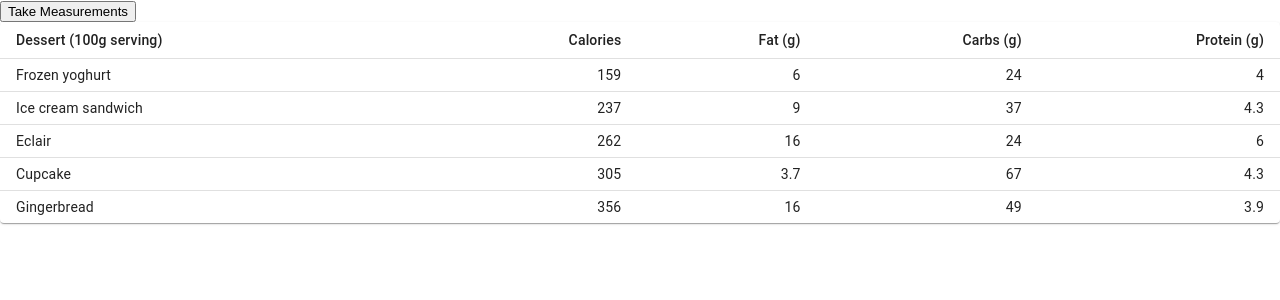
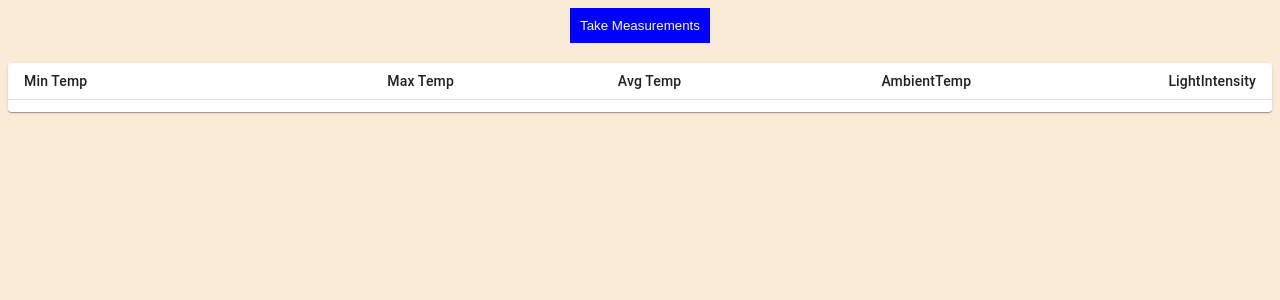
Before and after one commit to apdd2003/ktflaskreact, a React (Create React App) app in the folder frontend/: page / in a window 1280 px wide. Shown: the top 300 px of the page. Built offline with nearby package versions, Linux system fonts and the light colour scheme.

Commit message:
add react component for take measurements

```diff
--- a/frontend/public/index.html
+++ b/frontend/public/index.html
@@ -9,6 +9,11 @@
       name="description"
       content="Web site created using create-react-app"
     />
+    <style>
+      body{
+        background-color: antiquewhite;
+      }
+    </style>
     <link rel="apple-touch-icon" href="%PUBLIC_URL%/logo192.png" />
     <!--
       manifest.json provides metadata used when your web app is installed on a
--- a/frontend/src/components/TakeMeas.js
+++ b/frontend/src/components/TakeMeas.js
@@ -1,4 +1,5 @@
 import * as React from 'react';
+import { useState, useEffect } from 'react';
 import Table from '@mui/material/Table';
 import TableBody from '@mui/material/TableBody';
 import TableCell from '@mui/material/TableCell';
@@ -6,49 +7,50 @@ import TableContainer from '@mui/material/TableContainer';
 import TableHead from '@mui/material/TableHead';
 import TableRow from '@mui/material/TableRow';
 import Paper from '@mui/material/Paper';
+import "./takemeas.css";
 
-function createData(name, calories, fat, carbs, protein) {
-  return { name, calories, fat, carbs, protein };
+export function takeMeasurements(setmdata){
+
+  setmdata("hello")
+
 }
 
-const rows = [
-  createData('Frozen yoghurt', 159, 6.0, 24, 4.0),
-  createData('Ice cream sandwich', 237, 9.0, 37, 4.3),
-  createData('Eclair', 262, 16.0, 24, 6.0),
-  createData('Cupcake', 305, 3.7, 67, 4.3),
-  createData('Gingerbread', 356, 16.0, 49, 3.9),
-];
+function TakeMeas() {
 
-function TakeMeas() {
+  const [mdata, setmdata]=useState("");
+  useEffect(()=>{
+
+  },[mdata]);
+
     return (
       <>
-        <button className='takeMeasButton'>Take Measurements</button>
+        <button onClick={()=>setmdata("new h"+Math.random())} className='tm' >Take Measurements</button>
         <TableContainer component={Paper}>
       <Table sx={{ minWidth: 650 }} size="small" aria-label="a dense table">
         <TableHead>
           <TableRow>
-            <TableCell>Dessert (100g serving)</TableCell>
-            <TableCell align="right">Calories</TableCell>
-            <TableCell align="right">Fat&nbsp;(g)</TableCell>
-            <TableCell align="right">Carbs&nbsp;(g)</TableCell>
-            <TableCell align="right">Protein&nbsp;(g)</TableCell>
+            <TableCell>Min Temp</TableCell>
+            <TableCell align="right">Max Temp</TableCell>
+            <TableCell align="right">Avg Temp</TableCell>
+            <TableCell align="right">AmbientTemp</TableCell>
+            <TableCell align="right">LightIntensity</TableCell>
           </TableRow>
         </TableHead>
         <TableBody>
-          {rows.map((row) => (
+
             <TableRow
-              key={row.name}
+              key={Math.random()}
               sx={{ '&:last-child td, &:last-child th': { border: 0 } }}
             >
               <TableCell component="th" scope="row">
-                {row.name}
+                {mdata}
               </TableCell>
-              <TableCell align="right">{row.calories}</TableCell>
-              <TableCell align="right">{row.fat}</TableCell>
-              <TableCell align="right">{row.carbs}</TableCell>
-              <TableCell align="right">{row.protein}</TableCell>
+              <TableCell align="right">{mdata}</TableCell>
+              <TableCell align="right">{mdata}</TableCell>
+              <TableCell align="right">{mdata}</TableCell>
+              <TableCell align="right">{mdata}</TableCell>
             </TableRow>
-          ))}
+
         </TableBody>
       </Table>
     </TableContainer>
--- a/frontend/src/components/takemeas.css
+++ b/frontend/src/components/takemeas.css
@@ -0,0 +1,11 @@
+.tm{
+    display: block;
+    align-self: center;
+    margin: auto;
+    padding: 10px;
+    background-color: blue;
+    border: none;
+    color: white;
+    cursor: pointer;
+    margin-bottom: 20px;
+}
--- a/frontend/src/index.css
+++ /dev/null
@@ -1,13 +0,0 @@
-body {
-  margin: 0;
-  font-family: -apple-system, BlinkMacSystemFont, 'Segoe UI', 'Roboto', 'Oxygen',
-    'Ubuntu', 'Cantarell', 'Fira Sans', 'Droid Sans', 'Helvetica Neue',
-    sans-serif;
-  -webkit-font-smoothing: antialiased;
-  -moz-osx-font-smoothing: grayscale;
-}
-
-code {
-  font-family: source-code-pro, Menlo, Monaco, Consolas, 'Courier New',
-    monospace;
-}
--- a/frontend/src/index.js
+++ b/frontend/src/index.js
@@ -1,6 +1,5 @@
 import React from 'react';
 import ReactDOM from 'react-dom/client';
-import './index.css';
 import App from './App';
 
 
```
